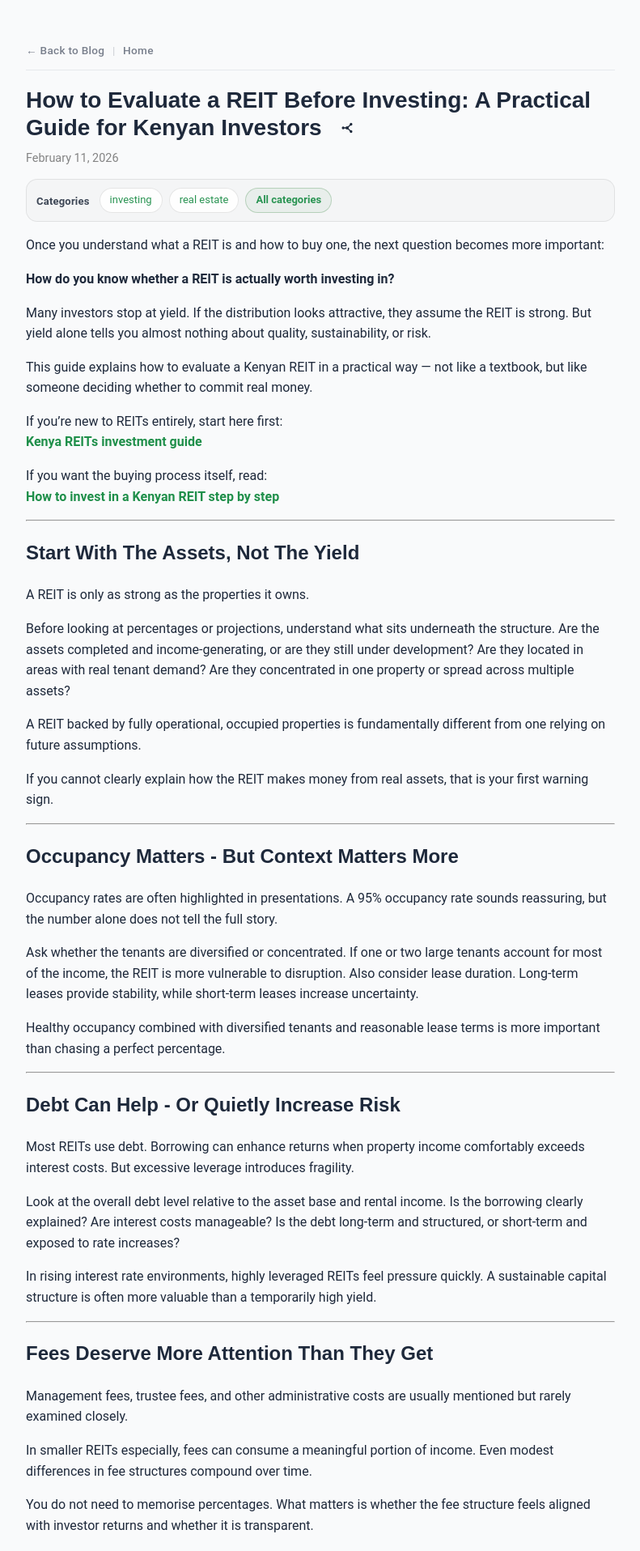
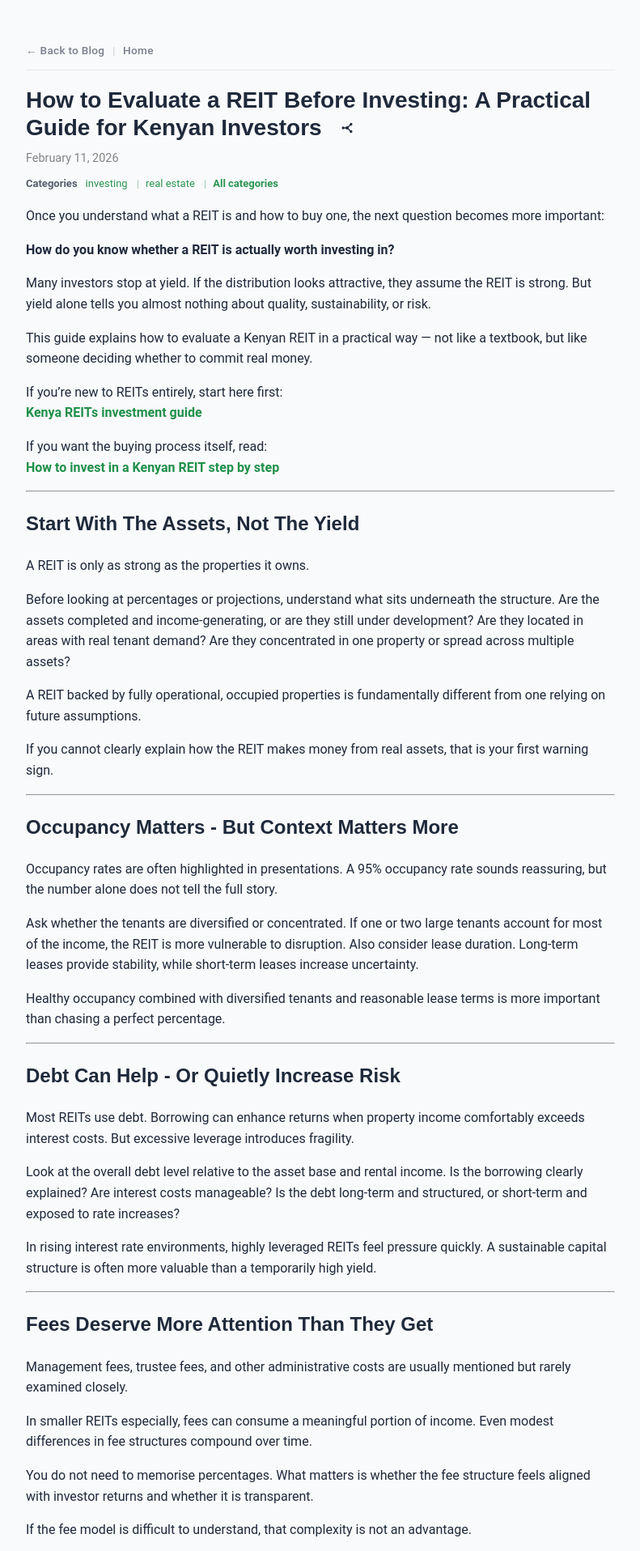
Before and after one commit to Coinimain/kenyanmmf, a Jekyll site: the page built from _posts/2026-02-11-how-to-evaluate-a-reit-before-investing.md, in a window 1280 px wide. Shown: the top 1916 px of the page at 81% size, without its empty margins (244-1035 px from the left). Built offline with Jekyll 4.4.1, drawn with Linux system fonts in a browser that asks for light colours; comment, search, counter and statistics services are not loaded.

Commit message:
Refine categories UI + fix default layout duplication

```diff
--- a/_layouts/default.html
+++ b/_layouts/default.html
@@ -170,7 +170,7 @@
   </style>
 
   <!-- Main CSS (non-blocking load) -->
-  {% assign cssv = "20260303" %}
+  {% assign cssv = "20260304" %}
   <link rel="preload" as="style" href="{{ '/style.css' | relative_url }}?v={{ cssv }}">
   <link rel="stylesheet" href="{{ '/style.css' | relative_url }}?v={{ cssv }}" media="print" onload="this.media='all'">
   <noscript><link rel="stylesheet" href="{{ '/style.css' | relative_url }}?v={{ cssv }}"></noscript>
--- a/style.css
+++ b/style.css
@@ -1062,69 +1062,59 @@ a.btn-primary:visited{
 }
 
 
-/* ========== Post categories (inside blog posts) ========== */
+/* Post categories: minimal inline row (no box) */
 .post-categories{
-  margin-top: 14px;
-  padding: 10px 12px;
-  border: 1px solid rgba(0,0,0,0.08);
-  border-radius: 14px;
-  background: rgba(0,0,0,0.02);
+  margin-top: 10px;
+  padding: 0;
+  border: 0;
+  background: transparent;
+  border-radius: 0;
   display: flex;
-  gap: 12px;
-  align-items: flex-start;
+  gap: 10px;
+  align-items: center;
   flex-wrap: wrap;
 }
 
 .post-categories__label{
   font-weight: 700;
   font-size: 13px;
-  letter-spacing: .2px;
-  opacity: .85;
-  padding-top: 7px;
+  opacity: .75;
+  padding: 0;
   white-space: nowrap;
 }
 
 .post-categories__list{
   display: flex;
-  gap: 8px;
   flex-wrap: wrap;
   align-items: center;
+  gap: 0; /* separators handle spacing */
 }
 
 .post-categories__chip{
-  display: inline-flex !important;
-  align-items: center !important;
-  padding: 7px 12px !important;
-  border-radius: 999px !important;
-  border: 1px solid rgba(0,0,0,0.10) !important;
-  background: #fff !important;
+  background: transparent !important;
+  border: 0 !important;
+  padding: 0 !important;
+  border-radius: 0 !important;
+  font-size: 13px !important;
   text-decoration: none !important;
-  line-height: 1.15 !important;
-  font-size: 13px !important;
   opacity: .95;
-  transition: transform 120ms ease, background 120ms ease, border-color 120ms ease;
 }
 
 .post-categories__chip:hover{
-  transform: translateY(-1px);
-  border-color: rgba(0,0,0,0.16) !important;
-  background: rgba(0,0,0,0.02) !important;
+  text-decoration: underline !important;
+  transform: none !important;
 }
 
+/* dot divider between items */
+.post-categories__chip:not(:last-child)::after{
+  content: " | ";
+  opacity: .45;
+  margin: 0 8px;
+}
+
+/* make "All categories" look like a normal link */
 .post-categories__chip--all{
   font-weight: 700;
-  border-color: rgba(46,125,50,0.28) !important;
-  background: rgba(46,125,50,0.06) !important;
-}
-
-@media (max-width: 560px){
-  .post-categories{
-    padding: 10px;
-  }
-  .post-categories__label{
-    width: 100%;
-    padding-top: 0;
-  }
 }
 
 
```
